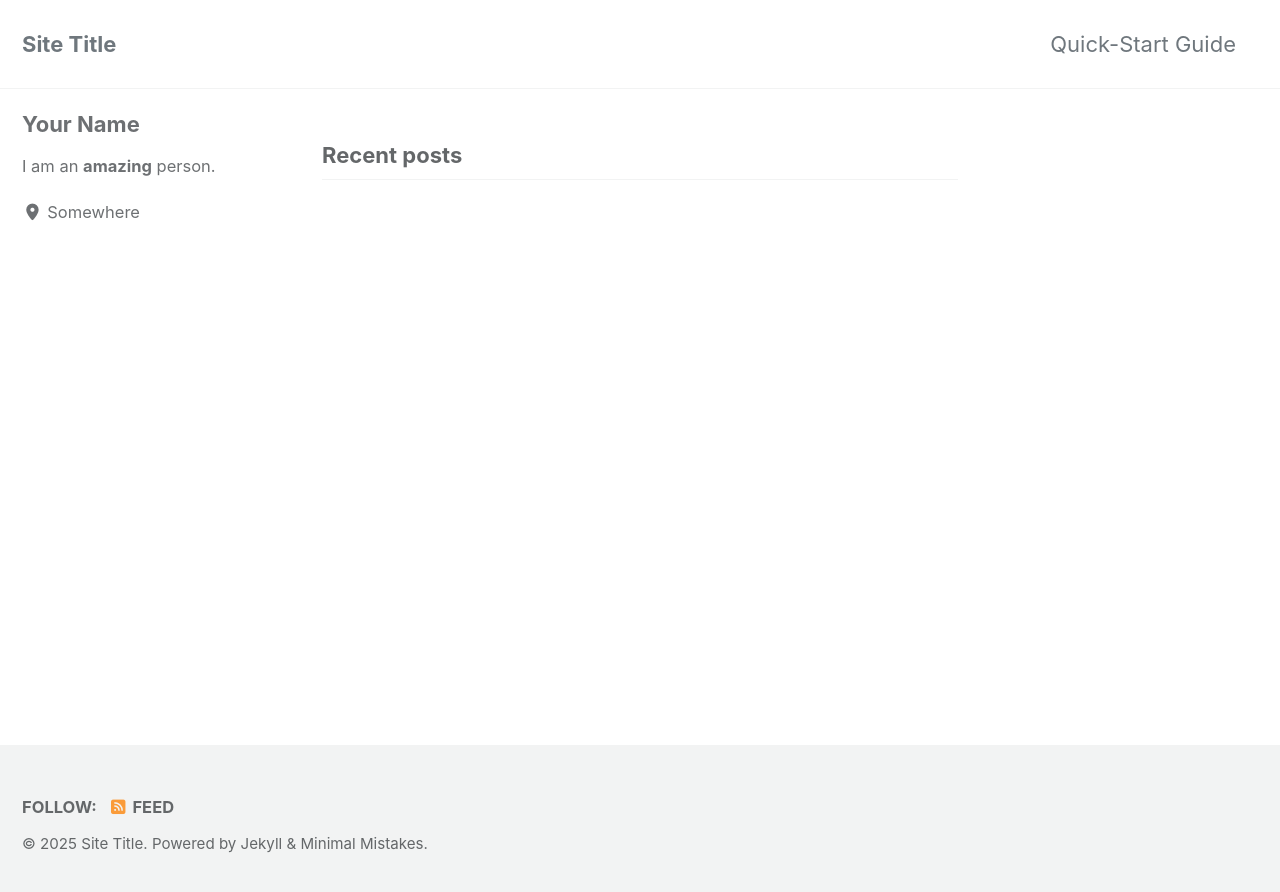
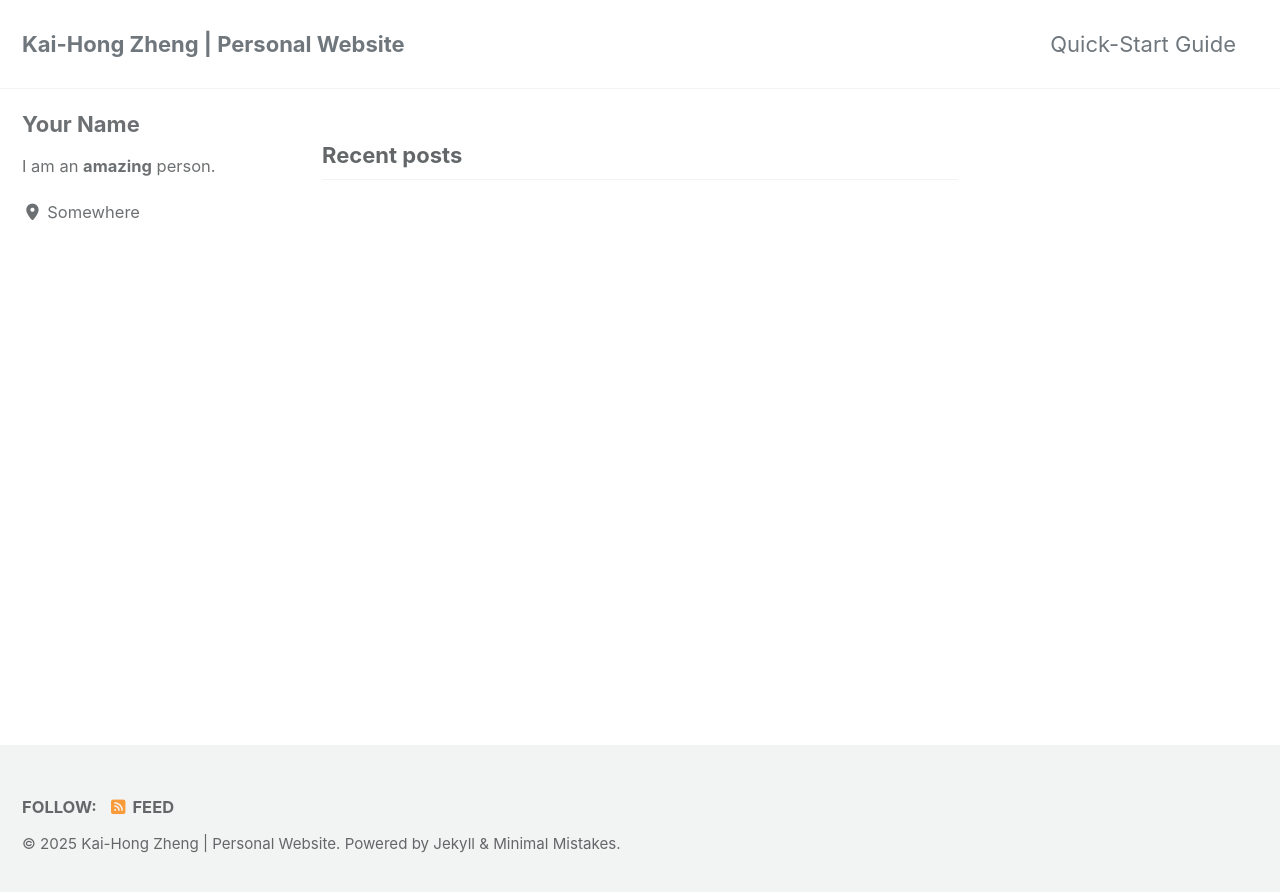
Before and after one commit to KaihongZheng/kaihongzheng.github.io, a Jekyll site: the page built from index.html, in a window 1280 px wide. Shown: the top 892 px of the page. Built offline with Jekyll 4.4.1, drawn with Linux system fonts in a browser that asks for light colours; cached includes are drawn as plain includes; the list of posts is cut into pages by our own code.

Commit message:
Update _config.yml

```diff
--- a/_config.yml
+++ b/_config.yml
@@ -17,11 +17,12 @@ minimal_mistakes_skin    : "default" # "air", "aqua", "contrast", "dark", "dirt"
 # Site Settings
 locale                   : "en-US"
 rtl                      : # true, false (default) # turns direction of the page into right to left for RTL languages
-title                    : "Site Title"
+title                    : "Kai-Hong Zheng | Personal Website"
 title_separator          : "-"
 subtitle                 : # site tagline that appears below site title in masthead
-name                     : "Your Name"
-description              : "An amazing website."
+name                     : "ZHENG,KAI-HONG"
+description              : "Exploring the intersection of mathematics and finance. Welcome to my website!"
+email: "w9772397723@gmail.com"  # ✅ 新增這行
 url                      : # the base hostname & protocol for your site e.g. "https://mmistakes.github.io"
 baseurl                  : # the subpath of your site, e.g. "/blog"
 repository               : # GitHub username/repo-name e.g. "mmistakes/minimal-mistakes"
```
